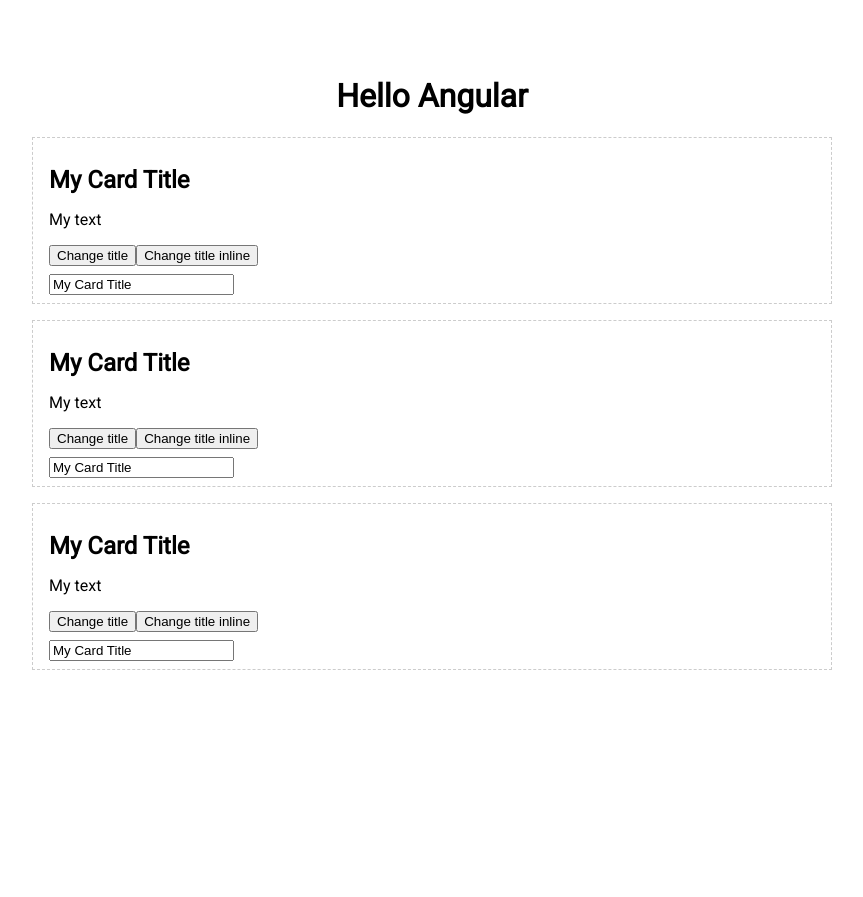
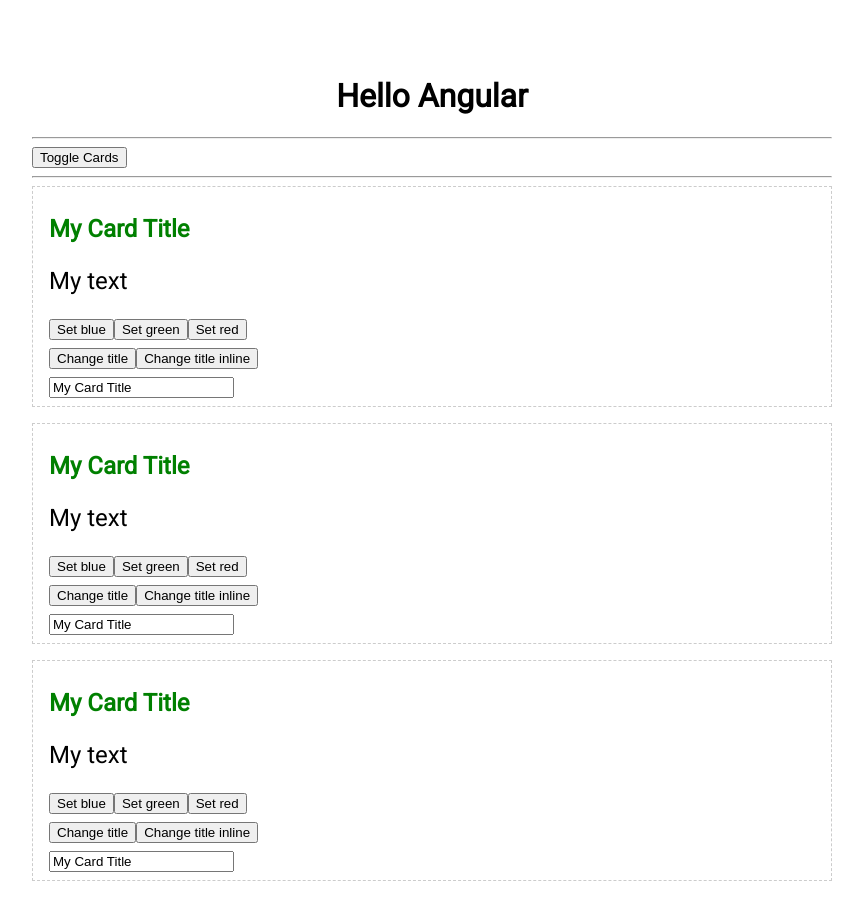
Before and after one commit to justMaxIt/ng-basics, an Angular app: page / in a window 1280 px wide. Shown: the whole page, without its empty margins (208-1071 px from the left). Before the commit the page ends 800 px from the top, so only its background shows below. Built offline with nearby package versions, Linux system fonts and the light colour scheme.

Commit message:
added *ngIf else to app.component

```diff
--- a/src/app/app.component.html
+++ b/src/app/app.component.html
@@ -1,7 +1,17 @@
 <div class="container">
    <h1>Hello Angular</h1>
-   <app-form></app-form>
-   <app-card></app-card>
-   <app-card></app-card>
-   <app-card></app-card>
+
+   <hr>
+   <button (click)="toggleCards()">Toggle Cards</button>
+   <hr>
+
+   <!-- <app-form></app-form> -->
+   <div *ngIf="toggle; else noCards">
+      <app-card></app-card>
+      <app-card></app-card>
+      <app-card></app-card>
+   </div>
+   <ng-template #noCards>
+      <p>Cards are hidden</p>
+   </ng-template>
 </div>
--- a/src/app/app.component.ts
+++ b/src/app/app.component.ts
@@ -6,5 +6,9 @@
   styleUrls: ['./app.component.scss']
 })
 export class AppComponent {
+  toggle = true
 
+  toggleCards() {
+    this.toggle = !this.toggle
+  }
 }
--- a/src/app/app.module.ts
+++ b/src/app/app.module.ts
@@ -1,4 +1,5 @@
 import { NgModule } from '@angular/core';
+import { FormsModule } from '@angular/forms';
 import { BrowserModule } from '@angular/platform-browser';
 
 import { AppComponent } from './app.component';
@@ -12,7 +13,8 @@
     FormComponent
   ],
   imports: [
-    BrowserModule
+    BrowserModule,
+    FormsModule
   ],
   providers: [],
   bootstrap: [AppComponent]
--- a/src/app/card/card.component.html
+++ b/src/app/card/card.component.html
@@ -1,12 +1,36 @@
 <div class="card">
-   <h2>{{title}}</h2>
-   <p>{{text}}</p>
+
+   <h2 [ngStyle]="{
+   color: title.length < 5 ? 'blue' : 'green',
+   fontWeight: title.length < 7 ? 'normal' : 'bold'
+   }">{{title}}</h2>
+
+   <!-- <p class="text" [ngClass]="{
+      blue: textColor === 'blue',
+      green: textColor === 'green',
+      red: textColor === 'red'
+   }">{{text}}</p> -->
+
+   <p class="text" [class.blue]="textColor === 'blue'" [class.green]="textColor === 'green'"
+      [class.red]="textColor === 'red'">{{text}}</p>
+
+
+   <div class="buttons">
+      <button (click)="textColor = 'blue'">Set blue</button>
+      <button (click)="textColor = 'green'">Set green</button>
+      <button (click)="textColor = 'red'">Set red</button>
+   </div>
+
    <div class="buttons">
       <button (click)="changeTitle()">Change title</button>
       <button (click)="title = 'inline title'">Change title inline</button>
    </div>
+   <!-- <div>
+      <input type="text" #myInput (input)="inputHandler(myInput.value)" [value]="title">
+   </div> -->
    <div>
-      <input type="text" #myInput (input)="inputHandler(myInput.value)" [value]="title">
+      <input type="text" [(ngModel)]="title" (ngModelChange)="changeHandler()">
    </div>
 
+
 </div>
--- a/src/app/card/card.component.scss
+++ b/src/app/card/card.component.scss
@@ -3,7 +3,27 @@
    border: 1px dashed #ccc;
    margin-bottom: 1rem;
 }
-h2{margin-bottom: 0.5em;}
+
+h2{
+   margin-bottom: 0.5em;
+}
+
 .buttons{
    margin-bottom: 0.5rem;
 }
+
+.text{
+   font-size: 1.5rem;
+
+   &.red{
+      color:red
+   }
+
+   &.blue{
+      color:blue
+   }
+
+   &.green{
+      color:green
+   }
+}
--- a/src/app/card/card.component.ts
+++ b/src/app/card/card.component.ts
@@ -10,15 +10,20 @@
 export class CardComponent implements OnInit {
    title: string = 'My Card Title'
    text: string = 'My text'
+   textColor: string = ''
 
-   ngOnInit() { }
+   ngOnInit() {
+      // console.log("Initialization");
+   }
+
    changeTitle() {
       this.title = "This title has been changed"
    }
-   inputHandler(value: any) {
-      // const value = event.target.value
-      this.title = value
 
+   // inputHandler(value: any) {
+   //    // const value = event.target.value
+   //    this.title = value }
+   changeHandler() {
+      console.log(this.title);
    }
-
 }
```
